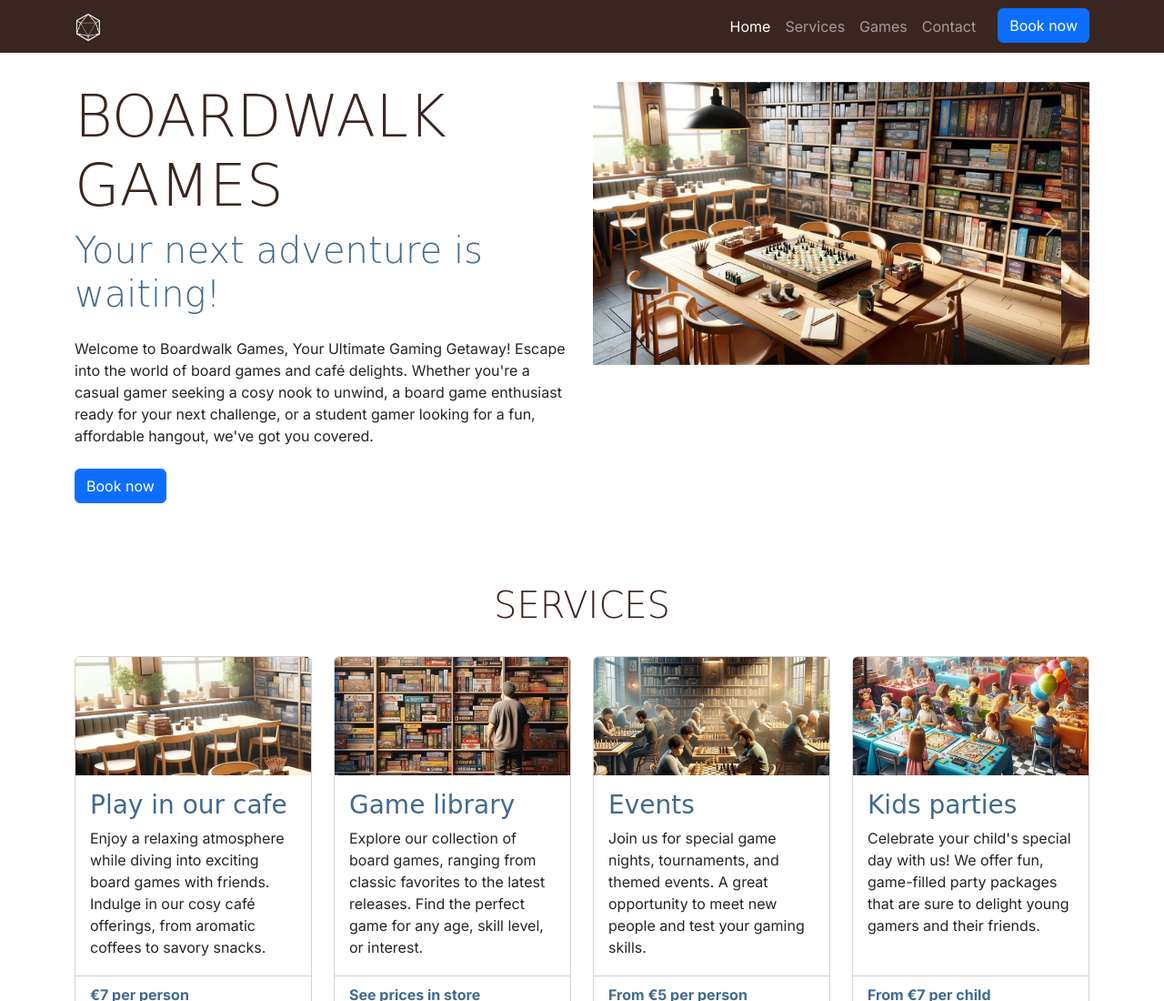
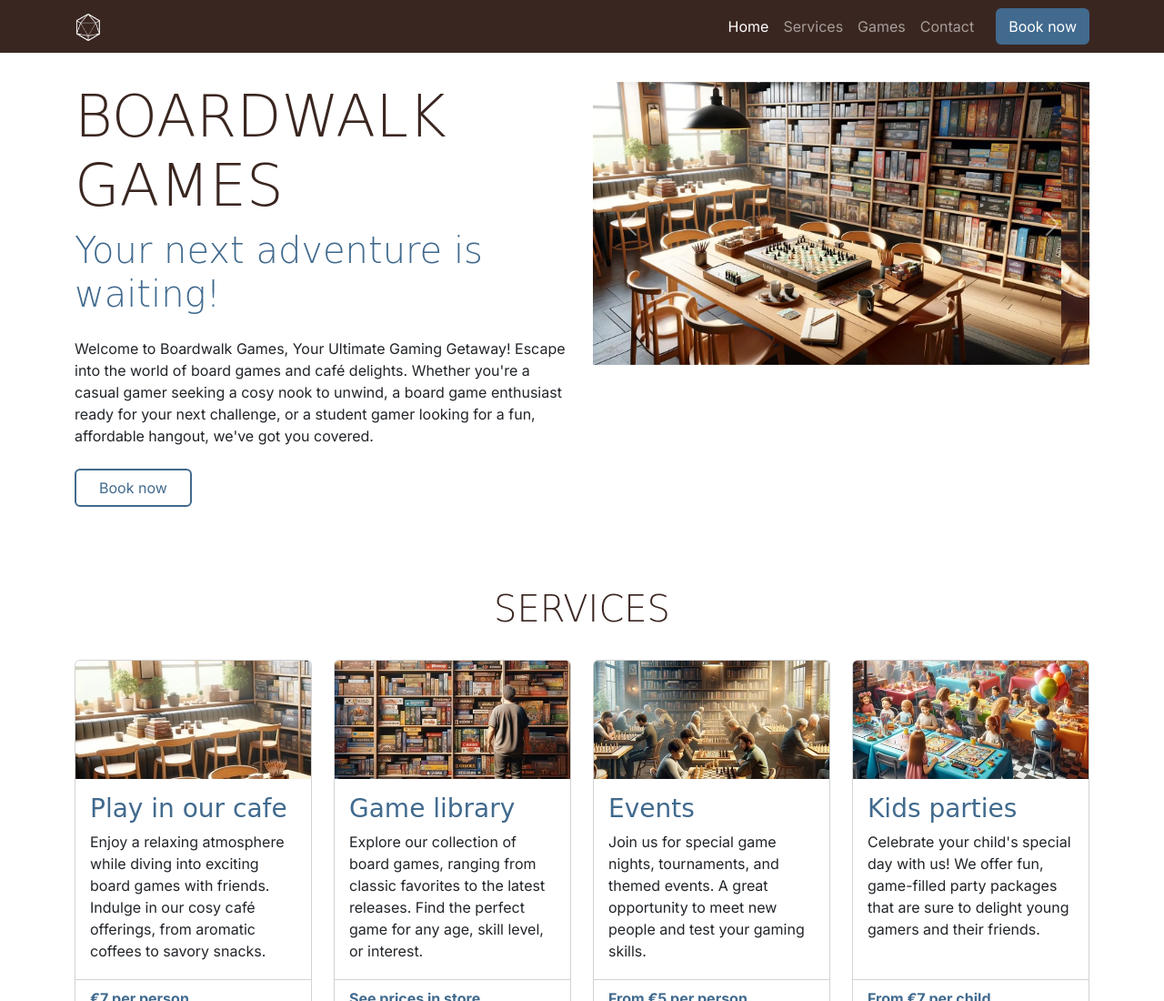
Before and after one commit to ssannejohansson/boardwalk-games, a plain HTML site: page index.html in a window 1280 px wide. Shown: the top 1100 px of the page at 91% size. Drawn offline with nearby package versions, Linux system fonts and the light colour scheme; a web font is replaced by a local one.

Commit message:
Create custom button styles  and add to relevant buttons

```diff
--- a/assets/css/style.css
+++ b/assets/css/style.css
@@ -41,6 +41,31 @@ h2 {
 .section {
     margin-top: 2rem;
     margin-bottom: 2rem;
+}
+
+/* Buttons */
+
+.custom-button-filled {
+    border: 2px solid var(--highlight-color);
+    background-color: var(--highlight-color);
+    color: white;
+}
+
+.custom-button-filled:hover {
+    border: 2px solid var(--secondary-color);
+    background-color: var(--secondary-color);
+    color: white;
+}
+
+.custom-button-outline {
+    border: 2px solid var(--highlight-color);
+    padding: 7px 25px;
+    color: var(--highlight-color);
+}
+
+.custom-button-outline:hover {
+    background-color: var(--highlight-color);
+    color: white;
 }
 
 /* Navbar */
--- a/index.html
+++ b/index.html
@@ -51,7 +51,7 @@
                     </li>
 
                     <li class="nav-item">
-                        <a href="booking.html" class="btn btn-primary ms-lg-3">Book now</a>
+                        <a href="booking.html" class="btn custom-button-filled ms-lg-3">Book now</a>
                     </li>
                 </ul>
             </div>
@@ -69,7 +69,7 @@
                     enthusiast ready for your next challenge, or a student gamer looking for a fun, affordable hangout,
                     we've got you covered.</p>
 
-                <a href="booking.html" class="btn btn-primary mb-4">Book now</a>
+                <a href="booking.html" class="btn custom-button-outline mb-4">Book now</a>
             </div>
             <div class="col-12 col-xl-6">
                 <div id="carouselExampleAutoplaying" class="carousel slide" data-bs-ride="carousel">
```
Also changed, not shown: booking.html (+2 -2 lines), game-library.html (+1 -1 lines), success.html (+2 -2 lines).
